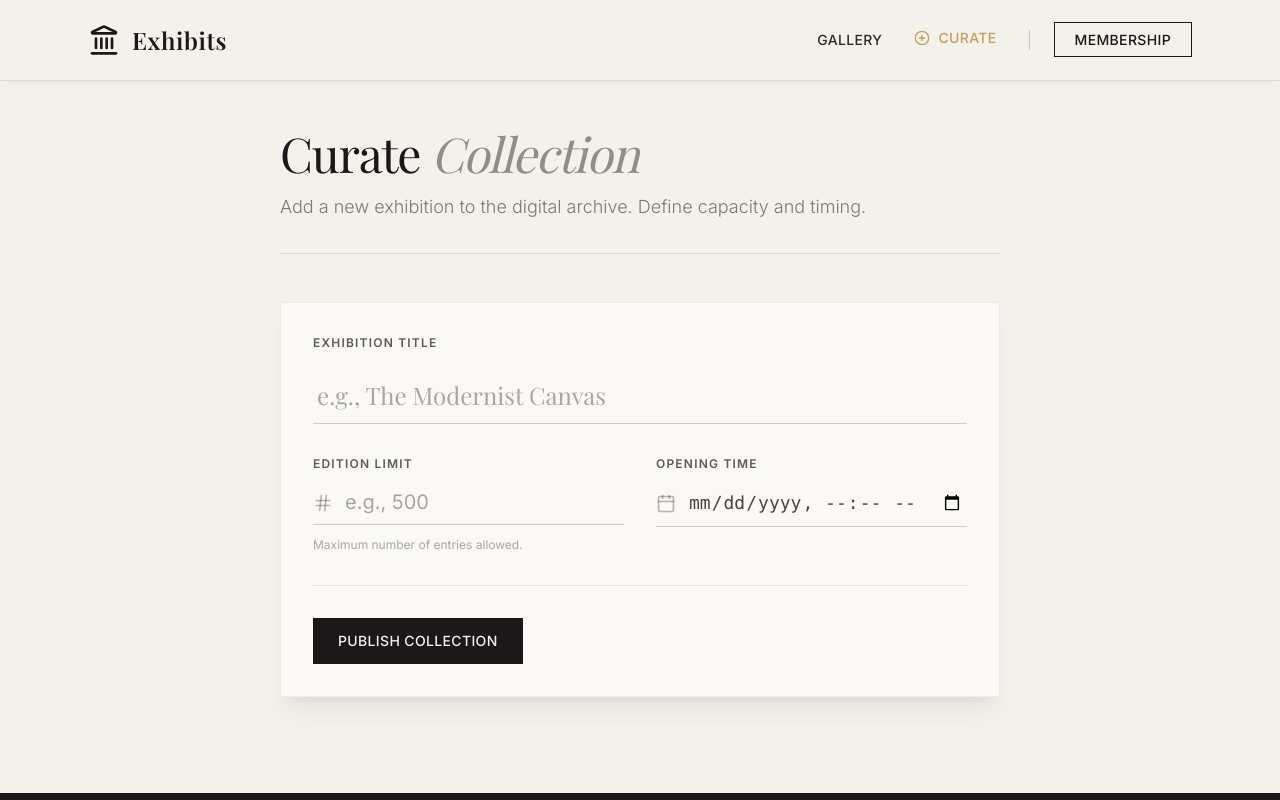
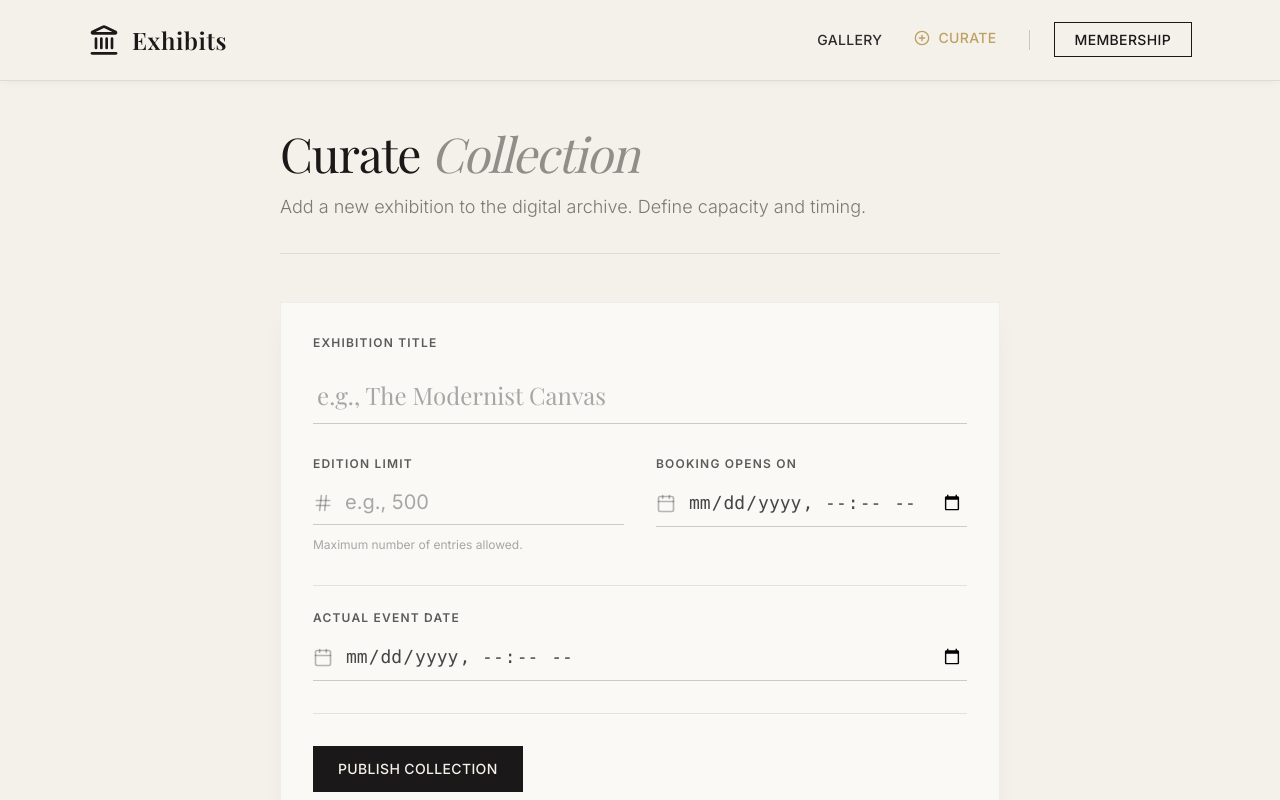
Before and after one commit to medhinibr/VIral_Drop_Platform, a React app in the folder frontend/: page /create in a window 1280 px wide. Shown: the top 800 px of the page. Built offline with nearby package versions, Linux system fonts and the light colour scheme; no server answers; the HTML template or start-up script is replaced by a standard one; a web font is replaced by a local one.

Commit message:
Fixed the issues

```diff
--- a/frontend/src/components/CampaignCard.jsx
+++ b/frontend/src/components/CampaignCard.jsx
@@ -3,9 +3,11 @@ import { motion } from 'framer-motion';
 import ClaimButton from './ClaimButton';
 
 const CampaignCard = ({ campaign, onClaim, claiming, claimedCampaigns }) => {
-  const isSoldOut = campaign.claimedCount >= campaign.limit;
+  const currentClaimed = campaign.claimed || 0;
+  const isSoldOut = currentClaimed >= campaign.limit;
   const isClaimedByUser = claimedCampaigns?.includes(campaign._id);
-  const remaining = campaign.limit - campaign.claimedCount;
+  const isNotStarted = new Date() < new Date(campaign.startTime);
+  const remaining = campaign.limit - currentClaimed;
 
   return (
     <motion.div
@@ -38,6 +40,16 @@ const CampaignCard = ({ campaign, onClaim, claiming, claimedCampaigns }) => {
         </h3>
 
         <div className="mt-auto space-y-4">
+          <div className="border-b border-museum-dark/10 pb-4 mb-4">
+            <div className="flex justify-between text-[10px] uppercase tracking-wider text-museum-text/50 mb-1">
+              <span>Booking Opens</span>
+              <span>Event Date</span>
+            </div>
+            <div className="flex justify-between font-serif text-sm text-museum-dark">
+              <span>{new Date(campaign.startTime).toLocaleDateString()}</span>
+              <span>{campaign.eventDate ? new Date(campaign.eventDate).toLocaleDateString() : 'TBA'}</span>
+            </div>
+          </div>
           <div className="flex justify-between items-end border-b border-museum-dark/10 pb-4">
             <div>
               <p className="text-xs uppercase tracking-wider text-museum-text/50 mb-1">Edition Size</p>
@@ -53,10 +65,11 @@ const CampaignCard = ({ campaign, onClaim, claiming, claimedCampaigns }) => {
 
           <ClaimButton
             onClick={() => onClaim(campaign._id)}
-            disabled={isSoldOut || isClaimedByUser || claiming === campaign._id}
+            disabled={isSoldOut || isClaimedByUser || claiming === campaign._id || isNotStarted}
             loading={claiming === campaign._id}
             isClaimed={isClaimedByUser}
             isSoldOut={isSoldOut}
+            isNotStarted={isNotStarted}
           />
         </div>
       </div>
--- a/frontend/src/components/ClaimButton.jsx
+++ b/frontend/src/components/ClaimButton.jsx
@@ -1,10 +1,11 @@
 import React from 'react';
 import { Loader2 } from 'lucide-react';
 
-const ClaimButton = ({ onClick, disabled, loading, isClaimed, isSoldOut }) => {
+const ClaimButton = ({ onClick, disabled, loading, isClaimed, isSoldOut, isNotStarted }) => {
   let buttonText = "Reserve Entry";
   if (loading) buttonText = "Reserving...";
   else if (isClaimed) buttonText = "Reservation Confirmed";
+  else if (isNotStarted) buttonText = "Booking Not Started";
   else if (isSoldOut) buttonText = "Capacity Reached";
 
   return (
--- a/frontend/src/components/UploadImage.jsx
+++ b/frontend/src/components/UploadImage.jsx
@@ -33,7 +33,7 @@ const UploadImage = ({ onUploadSuccess }) => {
     setError(null);
 
     const formData = new FormData();
-    formData.append('image', file);
+    formData.append('file', file);
 
     try {
       const result = await apiService.uploadImage(formData);
--- a/frontend/src/context/AppContext.jsx
+++ b/frontend/src/context/AppContext.jsx
@@ -6,6 +6,7 @@ const AppContext = createContext();
 
 export const AppProvider = ({ children }) => {
   const [userId, setUserId] = useState('');
+  const [userName, setUserName] = useState('');
   const [isAuthenticated, setIsAuthenticated] = useState(false);
   const [loading, setLoading] = useState(true);
 
@@ -14,9 +15,11 @@ export const AppProvider = ({ children }) => {
     const unsubscribe = onAuthStateChanged(auth, (user) => {
       if (user) {
         setUserId(user.uid);
+        setUserName(user.displayName || 'Collector');
         setIsAuthenticated(true);
       } else {
         setUserId('');
+        setUserName('');
         setIsAuthenticated(false);
       }
       setLoading(false);
@@ -34,7 +37,7 @@ export const AppProvider = ({ children }) => {
   };
 
   return (
-    <AppContext.Provider value={{ userId, isAuthenticated, logout }}>
+    <AppContext.Provider value={{ userId, userName, isAuthenticated, logout }}>
       {!loading && children}
     </AppContext.Provider>
   );
--- a/frontend/src/index.css
+++ b/frontend/src/index.css
@@ -28,6 +28,15 @@
     @apply w-full bg-transparent border-b border-museum-dark/20 text-museum-text px-1 py-2 focus:outline-none focus:border-museum-dark transition-colors duration-300 placeholder:text-museum-text/40;
   }
 
+  /* Prevent browser autofill from overwriting input colors and breaking contrast */
+  input:-webkit-autofill,
+  input:-webkit-autofill:hover,
+  input:-webkit-autofill:focus,
+  input:-webkit-autofill:active{
+      -webkit-box-shadow: 0 0 0 30px transparent inset !important;
+      transition: background-color 5000s ease-in-out 0s;
+  }
+
   /* Card */
   .card-museum {
     @apply bg-museum-light shadow-xl shadow-black/5 p-8 border border-museum-dark/5;
--- a/frontend/src/pages/Auth.jsx
+++ b/frontend/src/pages/Auth.jsx
@@ -2,7 +2,7 @@ import React, { useState } from 'react';
 import { useNavigate } from 'react-router-dom';
 import { motion, AnimatePresence } from 'framer-motion';
 import { Landmark, UserPlus, LogIn } from 'lucide-react';
-import { signInWithEmailAndPassword, createUserWithEmailAndPassword } from 'firebase/auth';
+import { signInWithEmailAndPassword, createUserWithEmailAndPassword, updateProfile } from 'firebase/auth';
 import { auth } from '../firebase-config';
 
 const Auth = () => {
@@ -18,7 +18,8 @@ const Auth = () => {
       if (isLogin) {
         await signInWithEmailAndPassword(auth, email, password);
       } else {
-        await createUserWithEmailAndPassword(auth, email, password);
+        const userCredential = await createUserWithEmailAndPassword(auth, email, password);
+        await updateProfile(userCredential.user, { displayName: fullName });
       }
       navigate('/');
     } catch (error) {
--- a/frontend/src/pages/CreateCampaign.jsx
+++ b/frontend/src/pages/CreateCampaign.jsx
@@ -8,7 +8,8 @@ const CreateCampaign = () => {
   const [formData, setFormData] = useState({
     title: '',
     limit: '',
-    startTime: ''
+    startTime: '',
+    eventDate: ''
   });
   const [loading, setLoading] = useState(false);
   const [error, setError] = useState(null);
@@ -111,7 +112,7 @@ const CreateCampaign = () => {
 
           <div className="space-y-2">
             <label className="block text-xs font-semibold tracking-widest uppercase text-museum-dark/70 mb-2">
-              Opening Time
+              Booking Opens On
             </label>
             <div className="relative">
               <Calendar className="absolute left-0 top-1/2 -translate-y-1/2 w-5 h-5 text-museum-dark/30" />
@@ -124,6 +125,23 @@ const CreateCampaign = () => {
                 className="input-museum pl-8 text-lg font-mono text-museum-dark/80"
               />
             </div>
+          </div>
+        </div>
+
+        <div className="space-y-2 border-t border-museum-dark/10 pt-6">
+          <label className="block text-xs font-semibold tracking-widest uppercase text-museum-dark/70 mb-2">
+            Actual Event Date
+          </label>
+          <div className="relative">
+            <Calendar className="absolute left-0 top-1/2 -translate-y-1/2 w-5 h-5 text-museum-dark/30" />
+            <input
+              type="datetime-local"
+              name="eventDate"
+              value={formData.eventDate}
+              onChange={handleChange}
+              required
+              className="input-museum pl-8 text-lg font-mono text-museum-dark/80"
+            />
           </div>
         </div>
 
--- a/frontend/src/pages/Profile.jsx
+++ b/frontend/src/pages/Profile.jsx
@@ -6,7 +6,7 @@ import { User, Image as ImageIcon, MapPin, Calendar, Clock } from 'lucide-react'
 import { motion } from 'framer-motion';
 
 const Profile = () => {
-  const { userId } = useAppContext();
+  const { userId, userName } = useAppContext();
   const [profileImage, setProfileImage] = useState(null);
   const [claimedEvents, setClaimedEvents] = useState([]);
 
@@ -65,8 +65,8 @@ const Profile = () => {
             </div>
 
             <div className="p-6 bg-museum-light">
-              <h3 className="font-serif text-xl mb-1 truncate text-museum-dark" title={userId}>
-                {userId}
+              <h3 className="font-serif text-xl mb-1 truncate text-museum-dark" title={userName}>
+                {userName}
               </h3>
               <p className="text-xs uppercase tracking-widest text-museum-accent font-medium mb-6">
                 Premium Member
```
Also changed, not shown: 2 other files (tests, documents, lock files or other folders).
